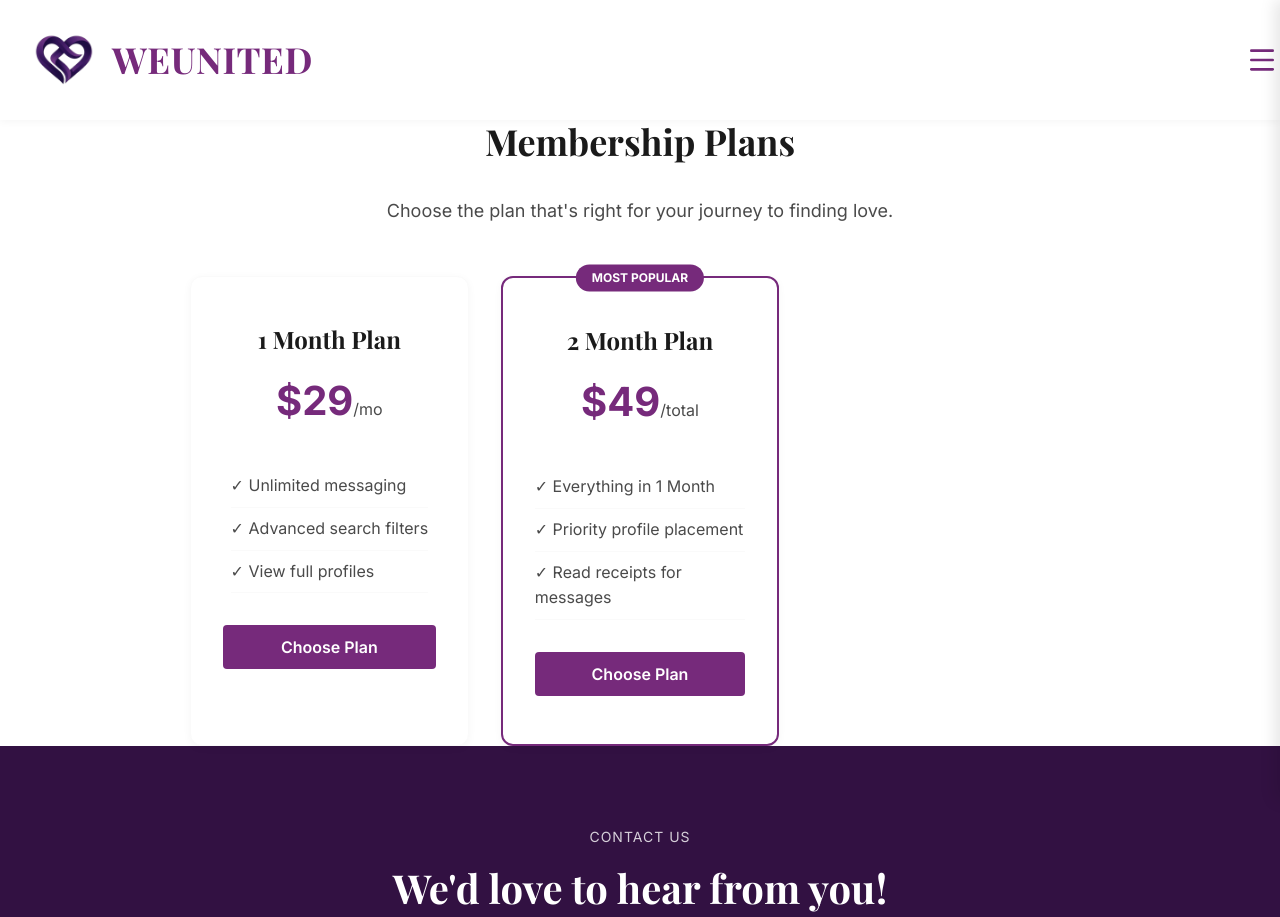
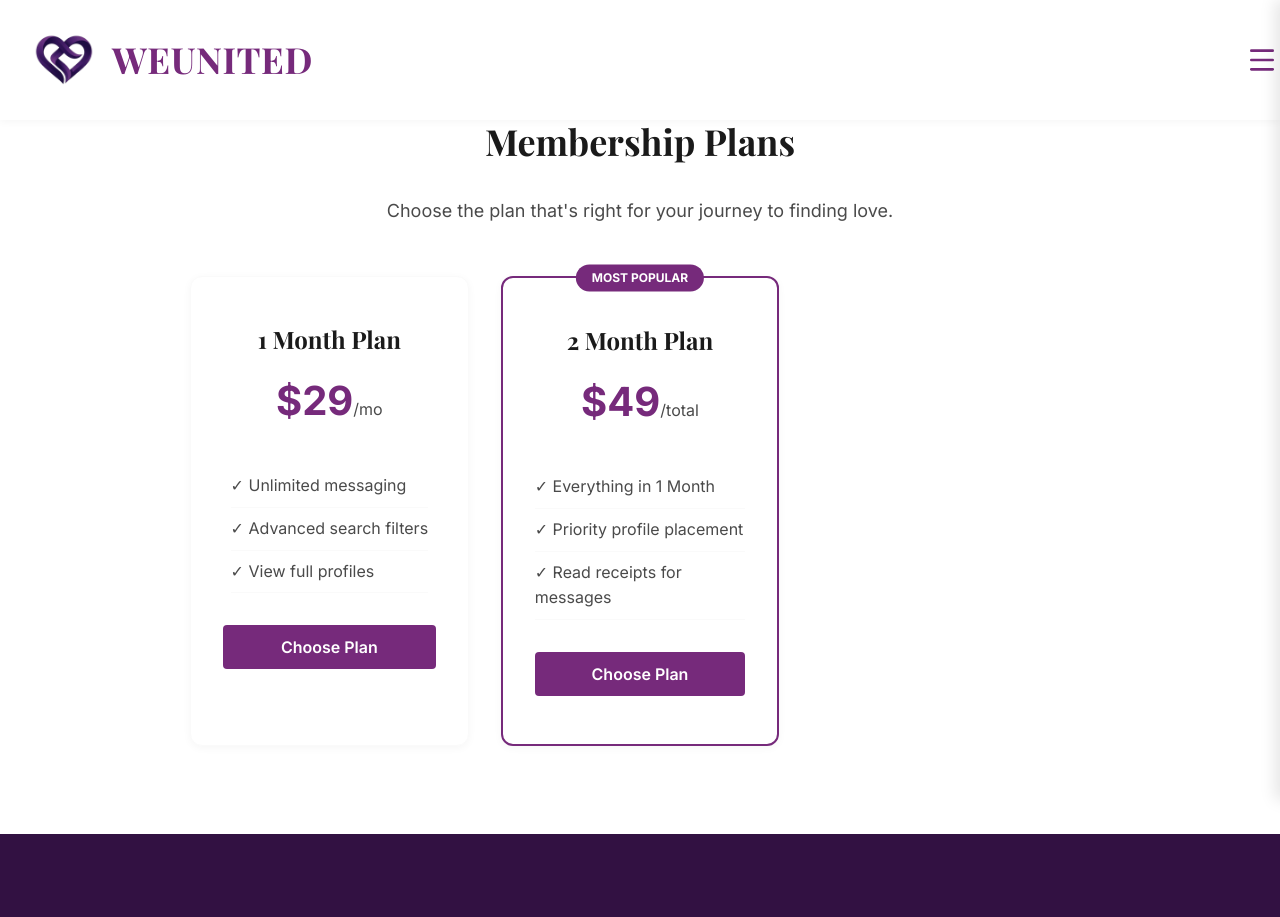
Before and after one commit to Ken70-afk/WeUnited-, a React (Vite) app: page /membership in a window 1280 px wide. Shown: the top 917 px of the page. Built offline with nearby package versions, Linux system fonts and the light colour scheme; a web font is replaced by a local one.

Commit message:
Adjusted bottom padding for membership cards.

```diff
--- a/src/pages/Membership.jsx
+++ b/src/pages/Membership.jsx
@@ -38,10 +38,10 @@ const Membership = () => {
                         <li style={{ padding: '0.5rem 0', borderBottom: '1px solid var(--bg-subtle)' }}>✓ Priority profile placement</li>
                         <li style={{ padding: '0.5rem 0', borderBottom: '1px solid var(--bg-subtle)' }}>✓ Read receipts for messages</li>
                     </ul>
-                    <button className="hero-submit" style={{ width: '100%', padding: '0.75rem' }}>Choose Plan</button>
+                    <button className="hero-submit" style={{ width: '100%', padding: '.75rem' }}>Choose Plan</button>
                 </div>
-
             </div>
+            <div style={{ width: '100%', padding: '2.75rem' }}></div>
         </div>
     );
 };
```
